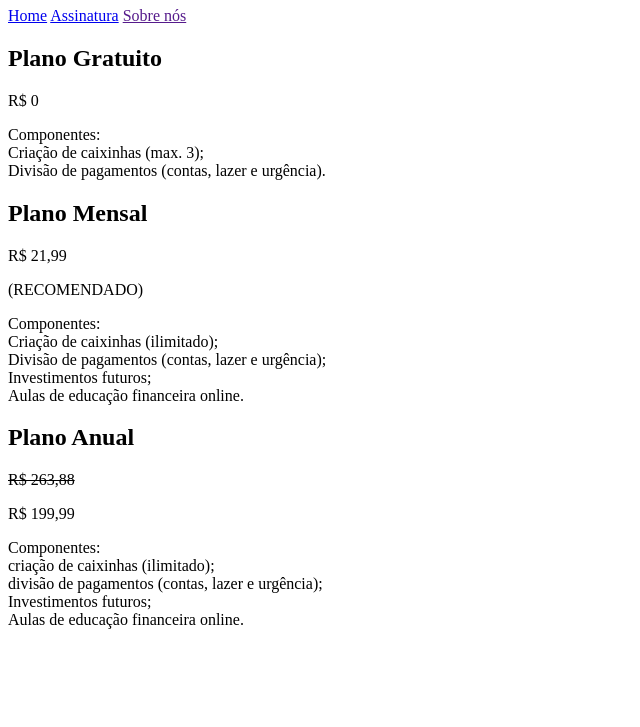
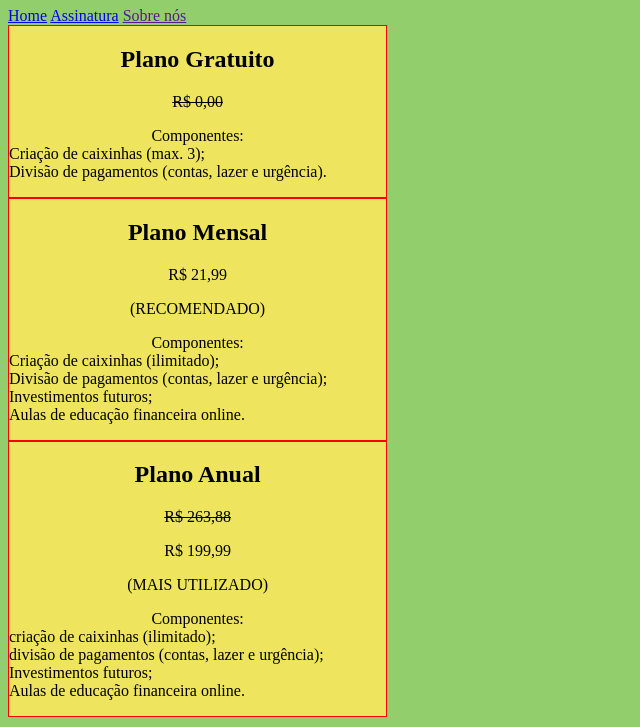
Before and after one commit to GustavooRPaes/SaaS-FacinPay-, a plain HTML site: page assina.html in a window 1280 px wide. Shown: the part 73-800 px from the top of the page, without its empty margins (0-640 px from the left). Drawn offline with Linux system fonts and the light colour scheme.

Commit message:
Add files via upload
Atualização no design.

```diff
--- a/assina.html
+++ b/assina.html
@@ -16,7 +16,7 @@
     </header>
     <section class="preco">
         <h1>Plano Gratuito</h1>
-        <p>R$ 0</p>
+        <p style="text-decoration: line-through;">R$ 0,00</p>
         <ul>Componentes:
             <li>Criação de caixinhas (max. 3);</li>
             <li>Divisão de pagamentos (contas, lazer e urgência).</li>
@@ -37,6 +37,7 @@
         <h1>Plano Anual</h1>
         <p style="text-decoration: line-through;">R$ 263,88</p>
         <p>R$ 199,99</p>
+        <p>(MAIS UTILIZADO)</p>
         <ul>Componentes:
             <li>criação de caixinhas (ilimitado);</li>
             <li>divisão de pagamentos (contas, lazer e urgência);</li>
--- a/css/style.css
+++ b/css/style.css
@@ -2,3 +2,21 @@
     box-sizing: border-box;
     padding: 0;
 }
+
+body{
+background-color: rgba(88, 179, 28, 0.644);
+}
+
+section{
+
+    background-color: rgb(238, 228, 93);
+    text-align: center;
+
+    width: 30%;
+    height: 30%;
+    border: 1px solid red;
+}
+
+li{
+    text-align: left;
+}
```
Also changed, not shown: index.html (line endings or trailing spaces).
